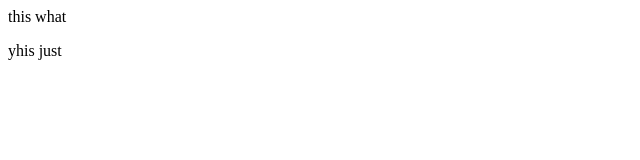
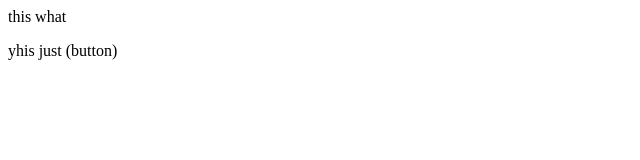
Before and after one commit to Abish-Barnodia/loca, a plain HTML site: page index.html in a window 1280 px wide. Shown: the full height of the page, 0-640 px from the left. Drawn offline with Linux system fonts and the light colour scheme.

```diff
--- a/index.html
+++ b/index.html
@@ -1,2 +1,2 @@
 <p>this what</p>
-<p>yhis just</p>
+<p>yhis just (button)</p>
```
